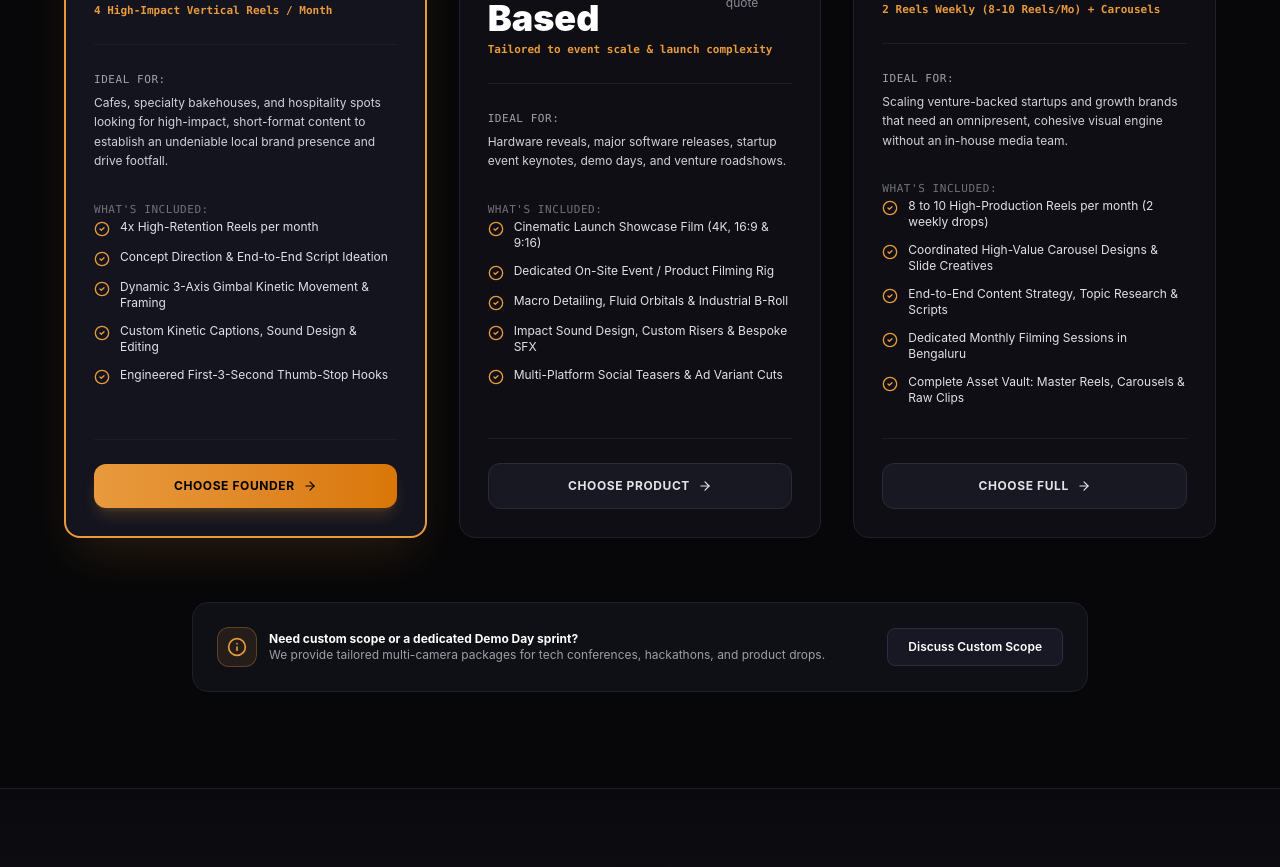
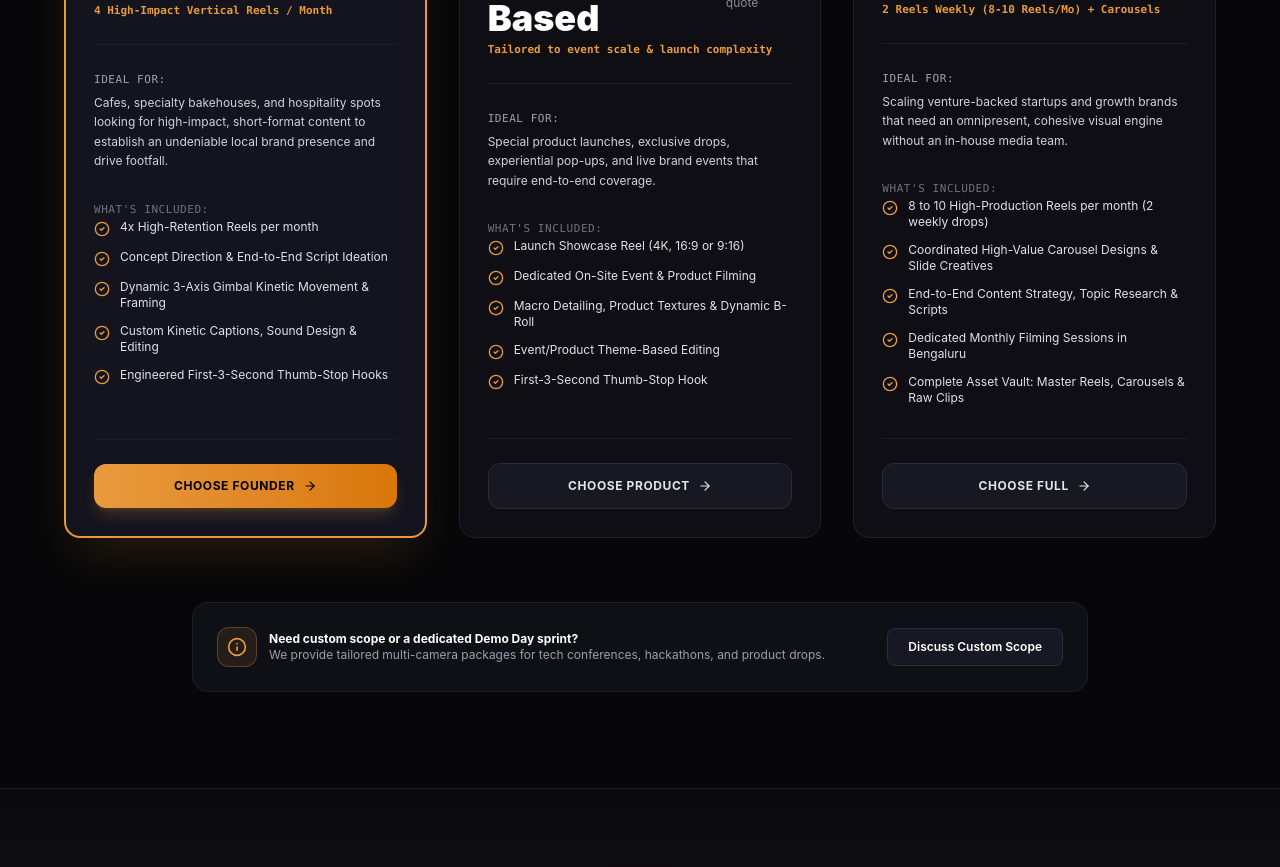
Before and after one commit to rajatraghavendra-vaada/rajatraghavendra-vaada.github.io, a React (Vite) app: page / in a window 1280 px wide. Shown: the part 5560-6427 px from the top of the page. Built offline with nearby package versions, Linux system fonts and the light colour scheme.

Commit message:
Update Product Launch Cut package text

```diff
--- a/src/App.tsx
+++ b/src/App.tsx
@@ -207,13 +207,13 @@ const PACKAGES = [
     priceDisplay: "Demand Based",
     pricePeriod: "custom quote",
     pricingNote: "Tailored to event scale & launch complexity",
-    idealFor: "Hardware reveals, major software releases, startup event keynotes, demo days, and venture roadshows.",
+    idealFor: "Special product launches, exclusive drops, experiential pop-ups, and live brand events that require end-to-end coverage.",
     features: [
-      "Cinematic Launch Showcase Film (4K, 16:9 & 9:16)",
-      "Dedicated On-Site Event / Product Filming Rig",
-      "Macro Detailing, Fluid Orbitals & Industrial B-Roll",
-      "Impact Sound Design, Custom Risers & Bespoke SFX",
-      "Multi-Platform Social Teasers & Ad Variant Cuts"
+      "Launch Showcase Reel (4K, 16:9 or 9:16)",
+      "Dedicated On-Site Event & Product Filming",
+      "Macro Detailing, Product Textures & Dynamic B-Roll",
+      "Event/Product Theme-Based Editing",
+      "First-3-Second Thumb-Stop Hook"
     ]
   },
   {
```
